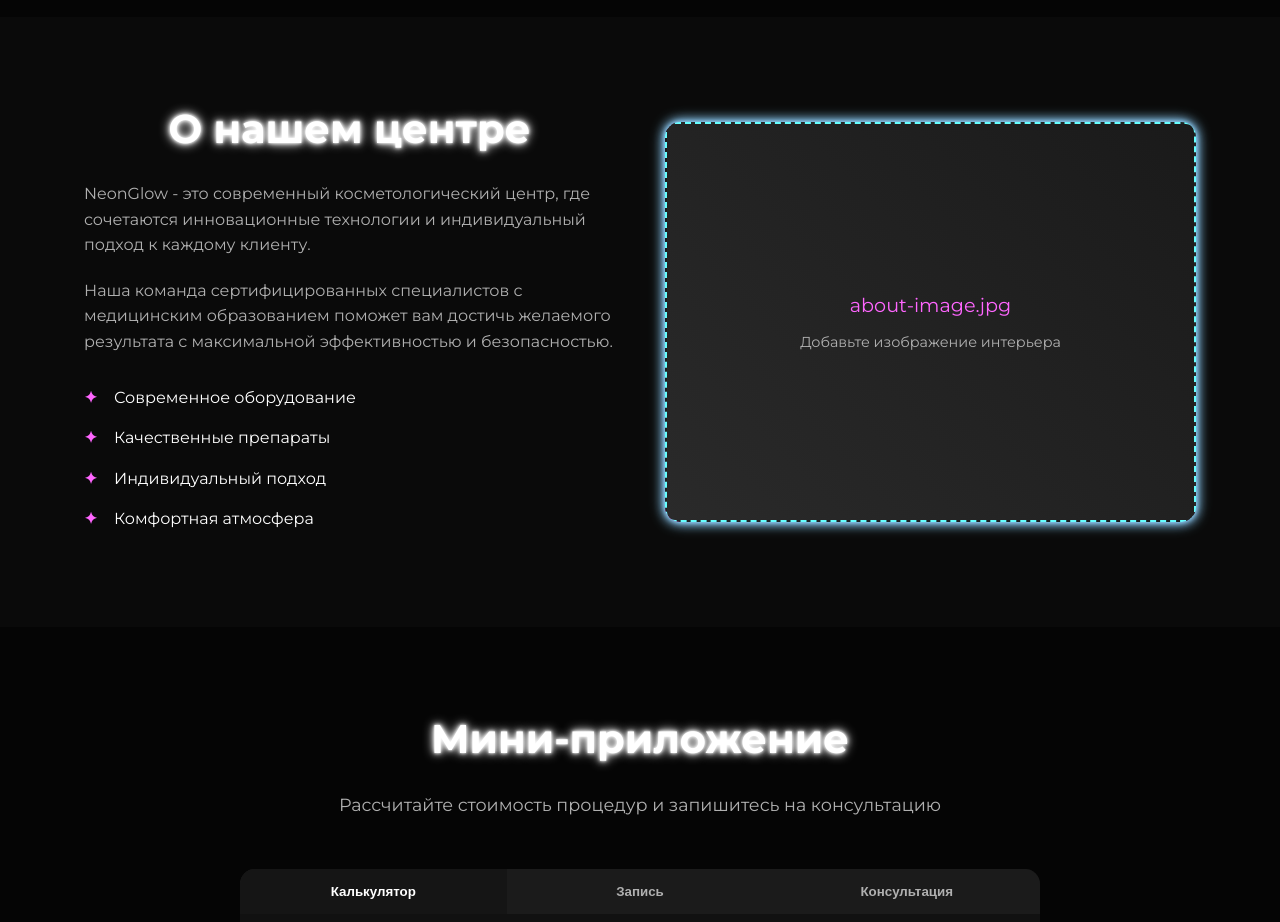
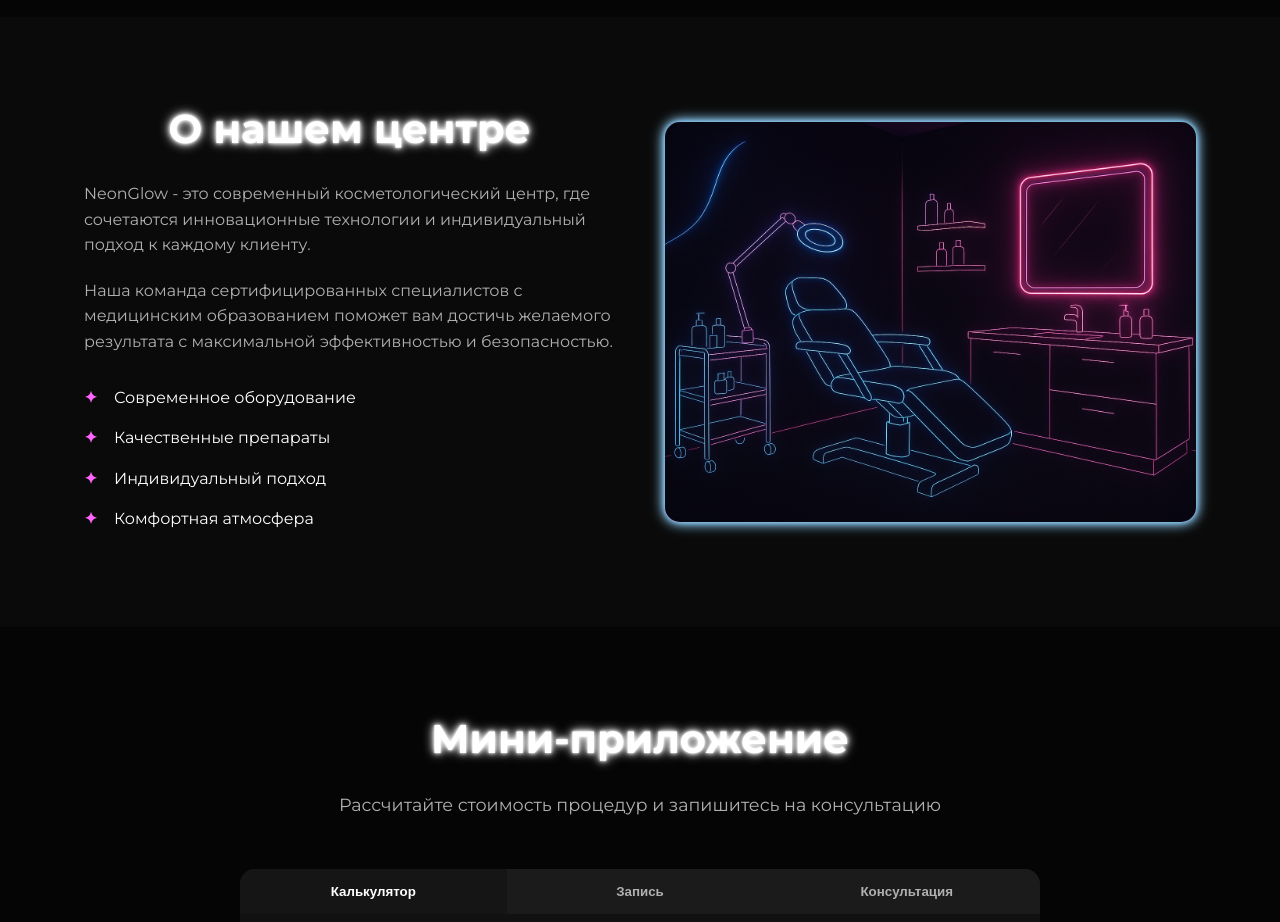
Before and after one commit to TrueMeks/YanaGlow, a plain HTML site: page index.html in a window 1280 px wide. Shown: the part 1480-2402 px from the top of the page. Drawn offline with Linux system fonts and the light colour scheme.

Commit message:
3 commit

```diff
--- a/index.html
+++ b/index.html
@@ -85,6 +85,7 @@
     </section>
 
     <!-- About Section -->
+    <!-- About Section -->
     <section id="about" class="about">
         <div class="container">
             <div class="about-content">
@@ -103,10 +104,9 @@
                 </div>
                 <div class="about-image">
                     <div class="neon-frame">
-                        <div class="image-placeholder about-placeholder">
-                            <span>about-image.jpg</span>
-                            <p>Добавьте изображение интерьера</p>
-                        </div>
+                        <!-- РЕАЛЬНОЕ ФОТО -->
+                        <img src="images/neon_cosmetology_room.jpg" alt="Интерьер косметологического центра NeonGlow"
+                            class="about-img">
                     </div>
                 </div>
             </div>
```
